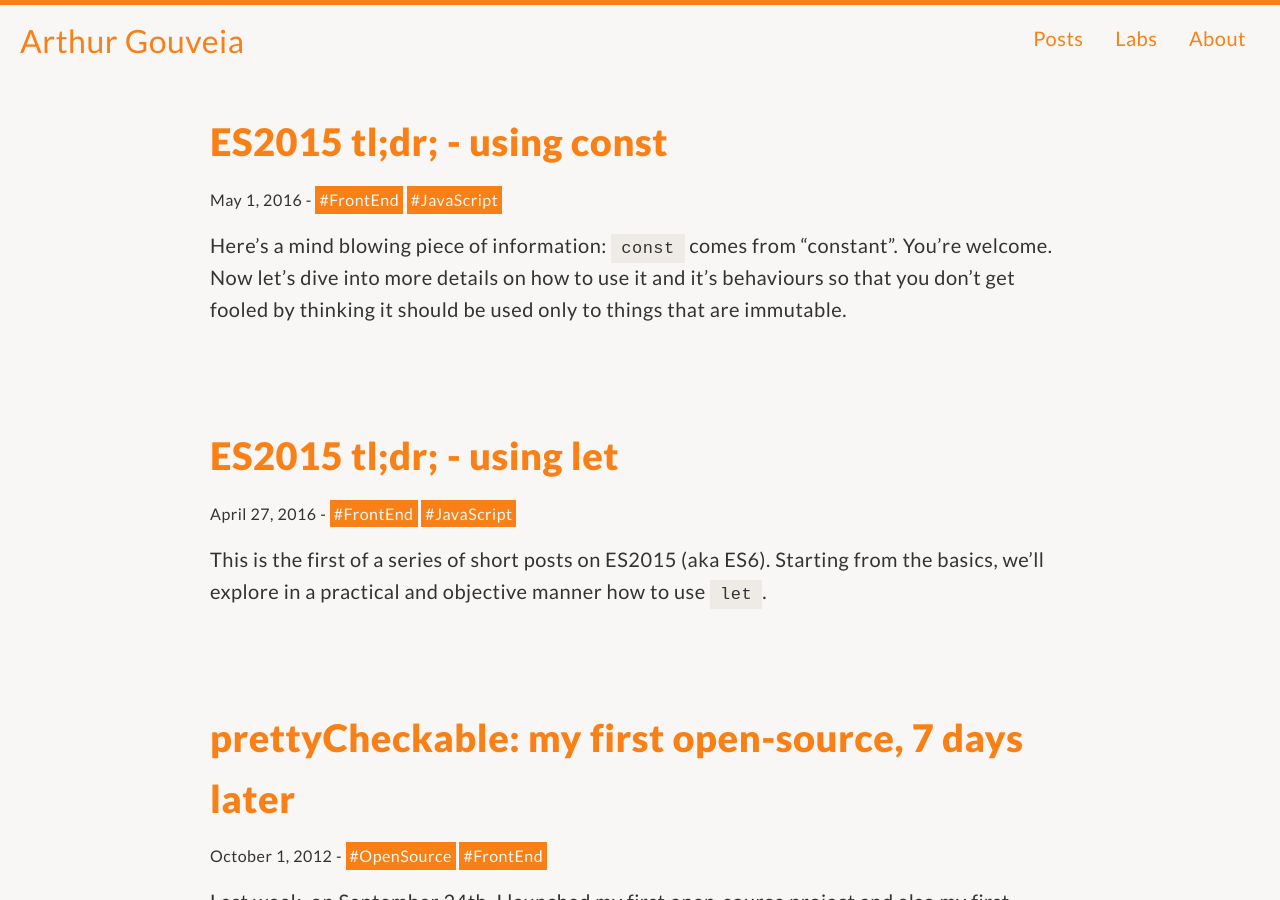
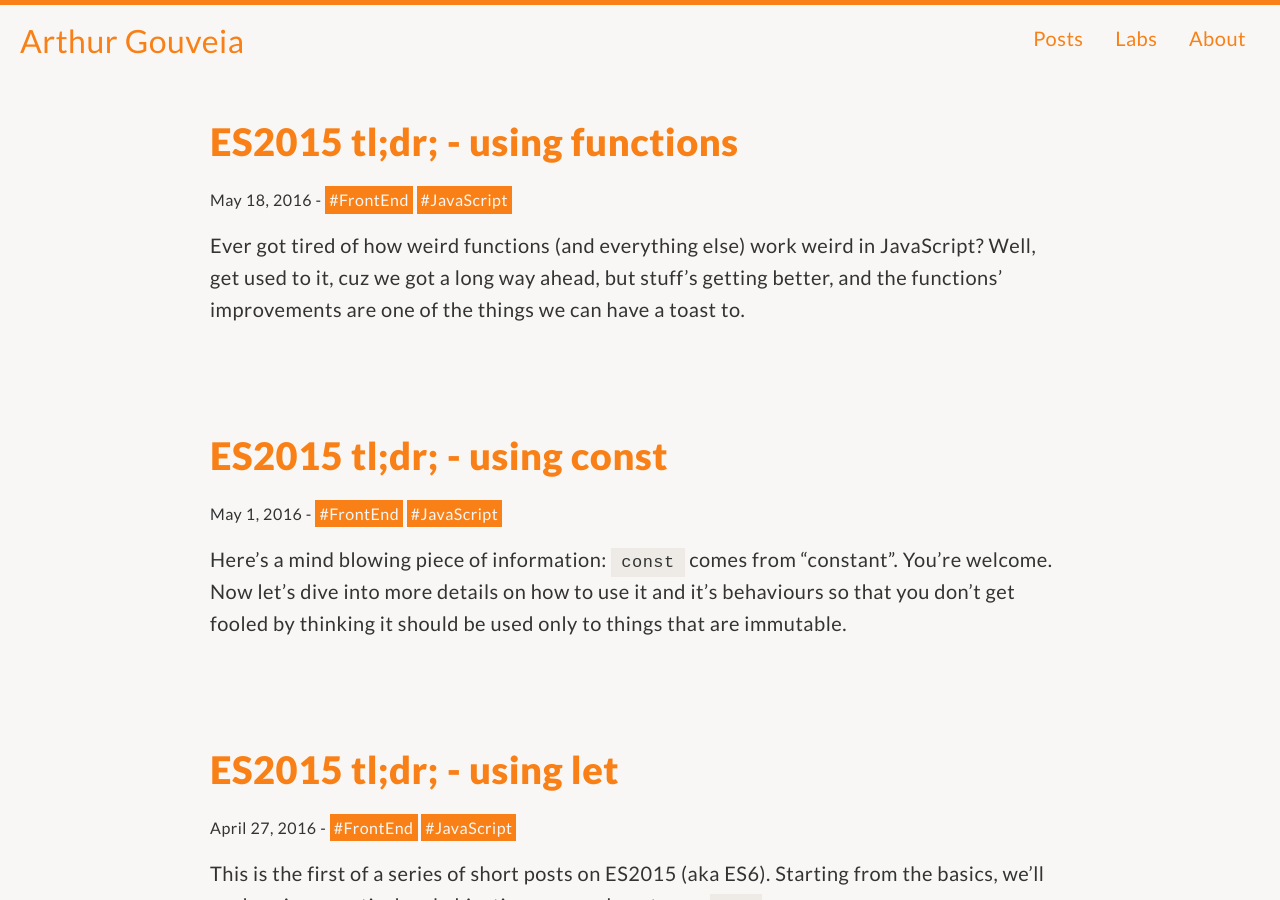
Before and after one commit to arthurgouveia/arthurgouveia.github.io, a Jekyll site: the page built from index.html, in a window 1280 px wide and 900 px high. Built offline with Jekyll 4.4.1, drawn with Linux system fonts in a browser that asks for light colours; the list of posts is cut into pages by our own code; some of the changed lines change nothing that is shown.

Commit message:
✍️ New post and Codepen link

```diff
--- a/_config.yml
+++ b/_config.yml
@@ -10,6 +10,7 @@ description: A wild blog appears.
 image: facebook.png
 twitter: ArthurGouveia
 github: ArthurGouveia
+codepen: ArthurGouveia
 instagram: ArthurGouveia
 gravatar_url: https://s.gravatar.com/avatar/1bbd6316097511709d3b9c7a6f6cca41
 google_analytics_tracking_id: UA-8502733-1
--- a/_includes/metatags.html
+++ b/_includes/metatags.html
@@ -1,5 +1,5 @@
-  <meta charset="utf-8">
-  <meta http-equiv="x-ua-compatible" content="ie=edge">
+  <meta charset="utf-8" />
+  <meta http-equiv="x-ua-compatible" content="ie=edge" />
 
   <title>
   {% if page.title %}
@@ -8,7 +8,7 @@
   {{ site.name }}
   </title>
 
-  <meta name="viewport" content="width=device-width, initial-scale=1">
+  <meta name="viewport" content="width=device-width, initial-scale=1" />
 
   <meta name="author" content="{{ site.name }}" />
 
@@ -22,12 +22,12 @@
   {% if page.description %}
 
   <meta name="description" content="{{ page.description }}" />
-  <meta property="og:description" content="{{ page.description }}">
+  <meta property="og:description" content="{{ page.description }}" />
 
   {% else %}
 
   <meta name="description" content="{{ site.description }}" />
-  <meta property="og:description" content="{{ site.description }}">
+  <meta property="og:description" content="{{ site.description }}" />
 
   {% endif %}
 
--- a/_layouts/default.html
+++ b/_layouts/default.html
@@ -66,6 +66,16 @@
             </a>
           </li>
           <li class="social-networks-list__item">
+            <a href="https://codepen.io/{{ site.codepen }}/" class="social-networks-list__link" target="_blank">
+              <span class="visually-hidden">Codepen</span>
+
+              <svg class="social-networks-list__item__icon" version="1.1" xmlns="http://www.w3.org/2000/svg" xmlns:xlink="http://www.w3.org/1999/xlink" viewBox="0 0 500 500">
+                <path fill="#000000" d="M250 0C112 0 0 112 0 250s112 250 250 250 250-112 250-250S388 0 250 0zm0 459C134.8 459 41 365 41 250S135 41 250 41 459 135 459 250 365 459 250 459z"/>
+                <path fill="#000000" d="M404.5 201.2v-.6l-.4-1v-.8l-.4-1-.3-.6-.5-1-.4-.5c0-.3-.3-.5-.5-.8l-.6-.7-.6-.7-.6-.5c-.2 0-.5-.3-.7-.5l-.6-.5h-.3L257.4 97.6c-4.5-3-10.3-3-14.8 0L101.3 192h-.2c0 .2-.3.3-.5.5l-.7.6-.6.6-.6.7-.5.6-.4.7-.4.6-.5 1-.3.6-.3.8v.7c-.2.3-.3.7-.3 1 0 .3 0 .5-.2.7v97.5c0 .2 0 .4.2.6 0 .4 0 .8.2 1v.8l.4 1 .3.6.5 1 .4.5c0 .3.3.5.5.8l.6.7.6.7.6.5c.2 0 .5.3.7.5l.6.5c.2 0 .3 0 .3.2l141.3 94c2.3 1.6 4.8 2.4 7.4 2.4 2.6 0 5-.8 7.4-2.3l141.3-94c0-.2 0-.3.2-.3 0-.2.3-.3.5-.5l.7-.6.6-.6.6-.7.5-.6.4-.7.4-.6.5-1 .3-.6.3-.8v-.7l.4-1v-.7l.2-1.7v-94-1.8zm-141.2-67.7l104 69.4-46.4 31-57.7-38.5v-62zm-26.6 0v62L179 234l-46.4-31 104-69.5zM122 227.8l33.2 22.2-33.2 22.2v-44.4zm114.7 138.7l-104-69.4 46.4-31 57.7 38.5v62zm13.3-85L203 250l47-31.4 47 31.4-47 31.4zm13.3 85v-62L321 266l46.4 31-104 69.5zM378 272.2L344.8 250l33.2-22.2v44.4z"/>
+              </svg>
+            </a>
+          </li>
+          <li class="social-networks-list__item">
             <a href="https://twitter.com/{{ site.github }}" class="social-networks-list__link" target="_blank">
               <span class="visually-hidden">Twitter</span>
 
--- /dev/null
+++ b/_posts/2016-05-18-es2015-functions.markdown
@@ -0,0 +1,119 @@
+---
+layout: post
+title: 'ES2015 tl;dr; - using functions'
+tweet: 'ES2015 tl;dr; - using functions'
+description: 'JavaScript ES2015 functions - arrow functions, defaults and destructuring'
+keywords: 'front-end, javascript'
+tags: [front-end, javascript]
+image: 'posts/es2015-functions.jpg'
+---
+
+Ever got tired of how weird functions (and everything else) work weird in JavaScript? Well, get used to it, cuz we got a long way ahead, but stuff's getting better, and the functions' improvements are one of the things we can have a toast to.
+
+### 📸🙅 No more `self`-ies
+
+Arrow functions are pretty cool. Aside from less verbosity, they solve a problem that people have been having for quite some time: the `this`. No more `var self = this;` or `bind` everywhere.
+
+    function Cook(name, speed) {
+      this.name = name;
+      this.speed = speed;
+    }
+
+    Cook.prototype.prepareBatch = function () {
+      setTimeout(function () {
+        console.log(this.name + ' finished a batch');
+      }, this.speed);
+    }
+
+    const cook = new Cook('Walter White', 1000);
+    cook.prepareBatch();
+    // logs "undefined finished a batch" after 1 second
+
+By simply changing the `function ()` in the `setTimeout` to `() =>` we're ensuring the `this` has the scope we want:
+
+    setTimeout(() => {
+      console.log(this.name + ' finished a batch');
+    }, this.speed);
+    // this time we'll get "Walter White finished a batch"
+
+This is due to **lexical binding**, which means it gets bound to the scope where it was first defined and not to the actual function usage. Since we added it to `Cook` object, then the scope is bound to it's instance.
+
+### Defaults have arrived 🎉
+
+Long has been the time when we needed to check if the argument was indeed passed and if not, assign it something so that tears don't stream down our faces. ES2015 finally allowed us to use the defaults we so longed for:
+
+    function Cook(name, speed = 5000) {
+      this.name = name;
+      this.speed = speed;
+    }
+
+    const cook = new Cook('Jesse Pinkman');
+    console.log(cook);
+    // logs "Cook { name: 'Jesse Pinkman', speed: 5000 }"
+
+Another example that would trigger errors back in the day given that we pass no params to a function that relies on an array being given:
+
+    function addIngredients (ingredientsList = []) {
+      // this would trigger an error
+      // since one "cannot read length of undefined"
+      for (let i = ingredientsList.length - 1; i >= 0; i--) {
+        console.log('Pour ' + ingredientsList[i]);
+      }
+    }
+
+    addIngredients(); // Outputs nothing
+    addIngredients([
+      'Methylamine',
+      'Acetic acid',
+      'Phenyl acetic acid'
+    ]);
+    // Outputs three times "Pour [ingredient name here]"
+
+
+### Destructuring basics and named parameters
+
+First off, let's start by presenting the common concept of constructing &amp; extracting:
+
+    const cook = {};
+    cook.name = 'Walter White';
+    cook.speed = 1000;
+    // object constructed
+
+    let currentCookName = cook.name;
+    let currentCookSpeed = cook.speed;
+    // extracting information from object
+
+Now **destructuring** allows us to extract the information for sources given their structure, therefore giving us **real** multiple left-hand assignment:
+
+    let [mainCook, assistantCook] = ['Walter White', 'Jesse Pinkman'];
+    console.log(mainCook, assistantCook);
+    // logs "Walter White Jesse Pinkman"
+
+If you're using names on your left-hand assignment to map to the source properties, you can get the info you need regardless of the order they appear:
+
+    let {speed, name} = cook; // equivalent to `let {speed: speed, name: name}`
+    console.log(speed, name);
+    // logs "1000 'Walter White'"
+
+    let {speed: currentCookSpeed, name: currentCookName} = cook;
+    console.log(currentCookSpeed, currentCookName);
+    // logs "1000 'Walter White'"
+
+Putting it all together to allow your `function` to receive named and optional parameters aside from default values:
+
+    function printCookDetails({name, speed = 3000} = {}) {
+      console.log(name + ' cooks one batch every ' + speed/1000 + ' second(s)');
+    }
+
+    printCookDetails({speed: 5000, name: 'Jesse Pinkman'});
+    //logs "Jesse Pinkman cooks one batch every 5 seconds"
+
+    printCookDetails({name: 'Gale Boetticher'});
+    //logs "Gale Boetticher cooks one batch every 3 seconds"
+
+    printCookDetails(cook);
+    //logs "Walter White cooks one batch every 1 seconds"
+
+Hopefully this will help you out a bit. Next in line is a short post about **Rest Parameters and Spread Operators**.
+
+<small>[Facebook sharing image]({{ site.url }}/assets/images/{{ page.image }}) credits: [Breaking Bad Generator](http://sbll.org/breakingbad/)</small>
```
Also changed, not shown: assets/images/posts/es2015-functions.jpg (added).
